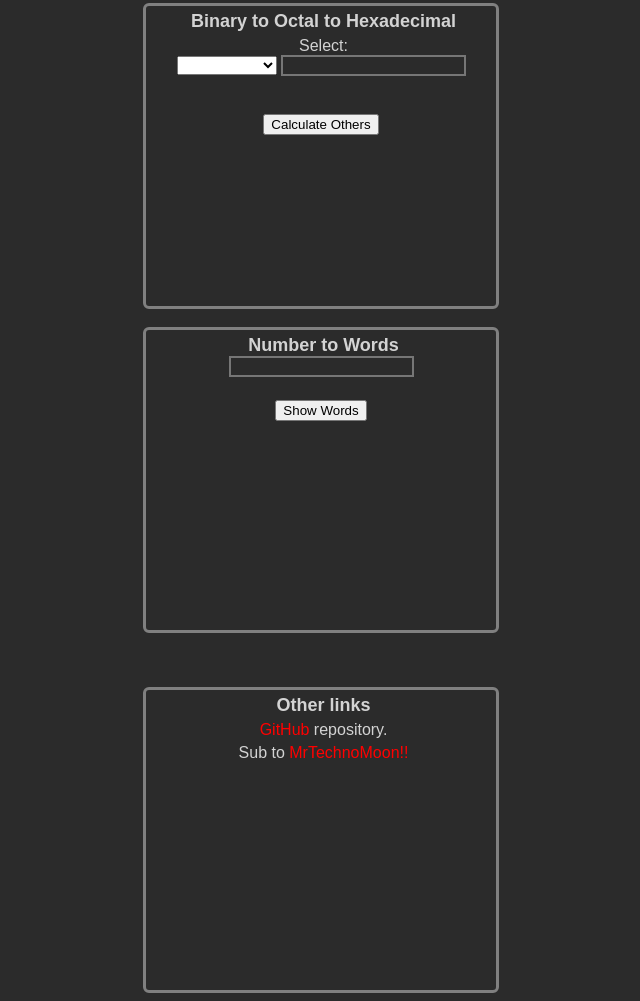
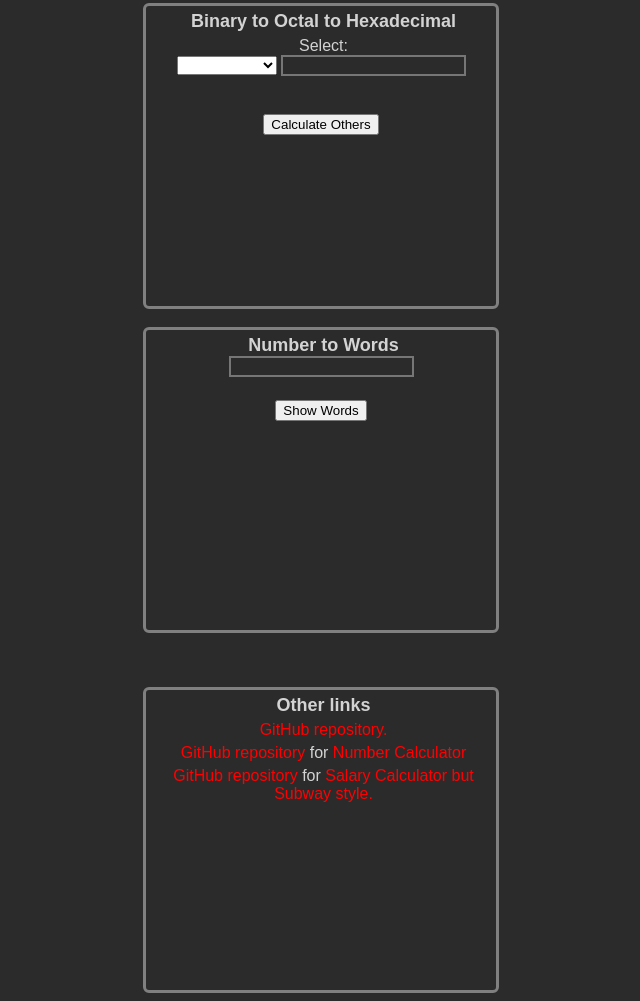
Before and after one commit to Mr-Bamboo-Forest/Number-Converter, a plain HTML site: page index.html in a window 1280 px wide. Shown: the part 373-1374 px from the top of the page, without its empty margins (319-959 px from the left). Drawn offline with Linux system fonts and the light colour scheme.

Commit message:
Update index.html

```diff
--- a/index.html
+++ b/index.html
@@ -58,8 +58,9 @@
     <br>
     <div>
         <h1>Other links</h1>
-        <p><a href="https://github.com/Mr-Bamboo-Forest/Number-Calculator">GitHub</a> repository.</p>
-        <p>Sub to <a href="https://youtube.com/MrTechnoMoon/">MrTechnoMoon!!</a></p>
+        <p><a href="https://github.com/Mr-Bamboo-Forest/Number-Converter">GitHub repository.</a></p>
+        <p><a href="https://github.com/Mr-Bamboo-Forest/Number-Calculator">GitHub repository</a> for <a href="https://mr-bamboo-forest.github.io/Number-Calculator/">Number Calculator</a></p>
+        <p><a href="https://github.com/Mr-Bamboo-Forest/salary-calculator">GitHub repository</a> for <a href="https://mr-bamboo-forest.github.io/salary-calculator/">Salary Calculator but Subway style.</a></p>
     </div>
     <script src="script.js"></script>
 </body>
```
